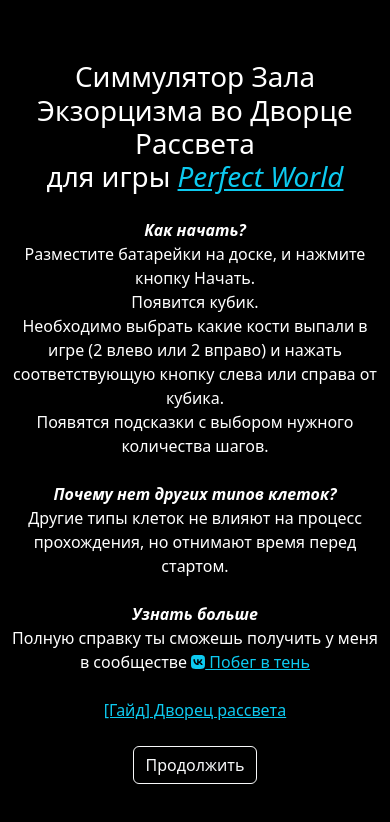
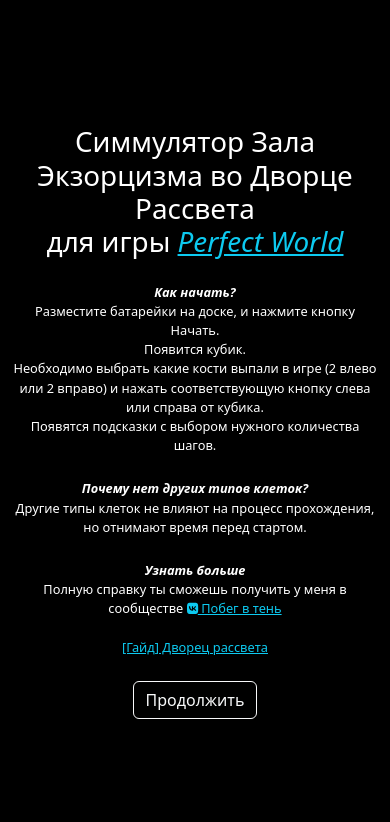
Before and after one commit to shadow-escape/dice, a Vue app: page / in a window 390 px wide. Shown: the top 822 px of the page. Built offline with nearby package versions, Linux system fonts and the light colour scheme; what vue-tippy would draw is missing.

Commit message:
mobile size

```diff
--- a/src/components/GameOverlay.vue
+++ b/src/components/GameOverlay.vue
@@ -73,3 +73,11 @@
   }
 }
 </script>
+
+<style lang="scss">
+.overlay {
+  @media (max-width: 575.98px) {
+    font-size: 80%;
+  }
+}
+</style>
```
